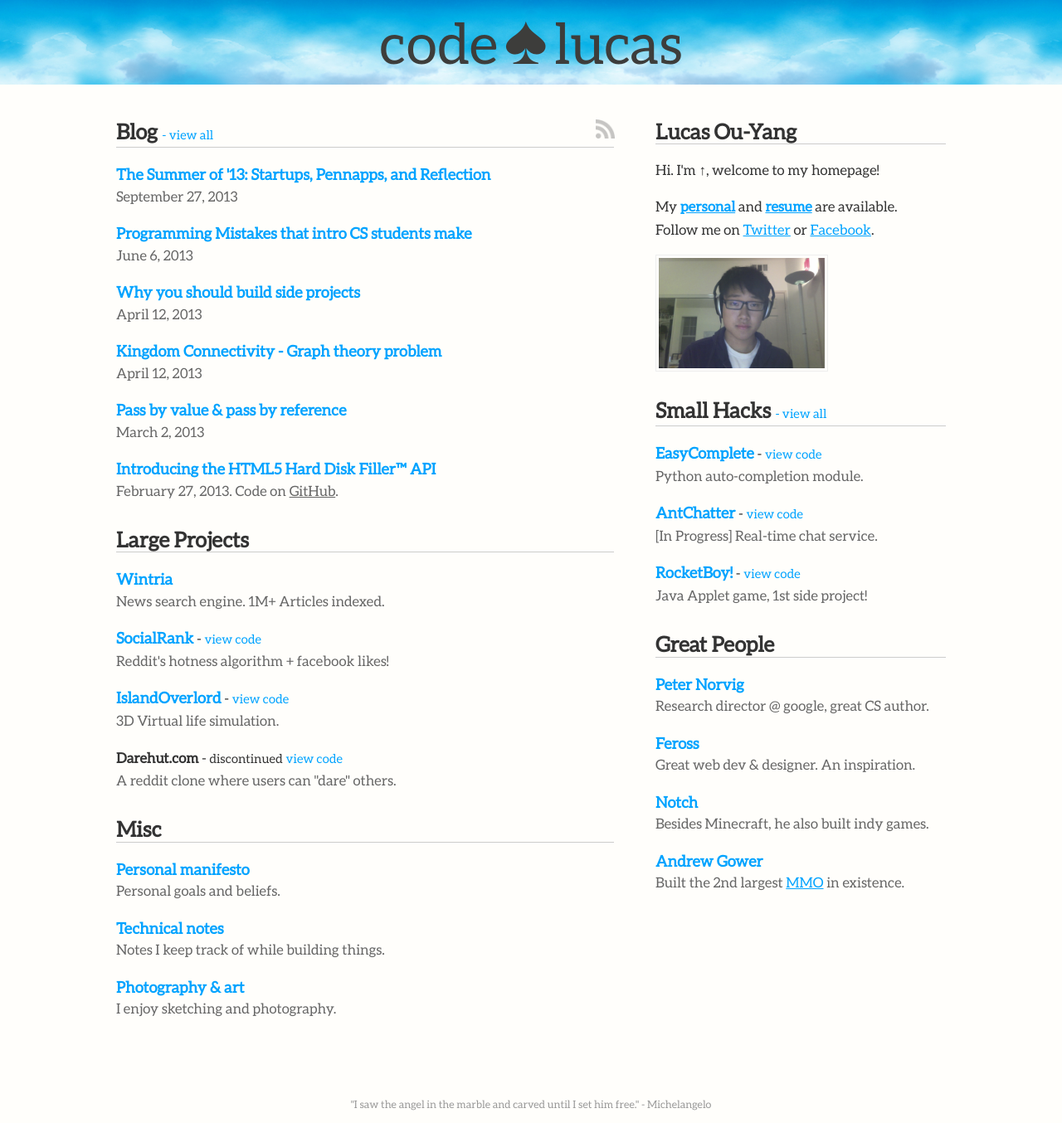
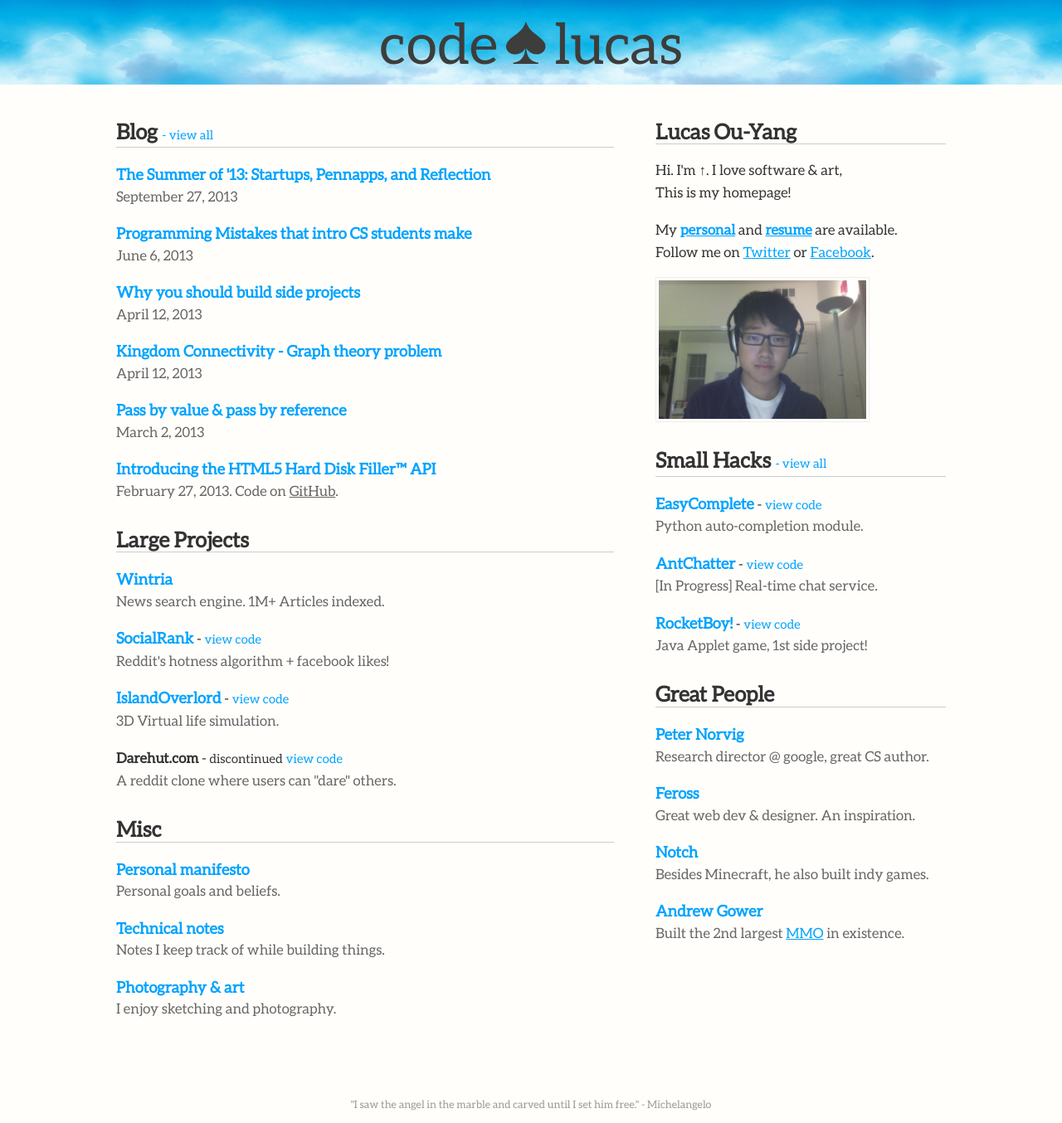
Before and after one commit to codelucas/codelucas.com, a Jekyll site: the page built from index.html, in a window 1280 px wide. Shown: the whole page at 83% size. Built offline with Jekyll 4.4.1, drawn with Linux system fonts in a browser that asks for light colours; Markdown is read by kramdown in place of the engine named in the settings.

Commit message:
removed rss button, changed some index.html text

```diff
--- a/index.html
+++ b/index.html
@@ -5,9 +5,9 @@ class: home
 ---
 <div class="left">
   <h2>Blog <a href="/posts/" class="viewtag">- view all</a>
-    <a class="rss" href="http://feeds.feedburner.com/codelucas" title="Subscribe to the codelucas.com Feed">
+    <!-- <a class="rss" href="http://feeds.feedburner.com/codelucas" title="Subscribe to the codelucas.com Feed">
       <img src="/images/rss.png" alt="RSS Feed Icon" />
-    </a>
+    </a> -->
   </h2>
   <ul class="listing">
     {% for post in site.posts limit:6 %}
@@ -65,7 +65,9 @@ class: home
   <h2>Lucas Ou-Yang</h2>
   <div class="bio">
     <p>
-      Hi. I'm <strong>&#8593;</strong>, welcome to my homepage!
+      Hi. I'm <strong>&#8593;</strong>. I love software & art,
+      <br>
+      This is my homepage!
     </p>
     <p>
       My <a href="/about/" class="strong">personal</a> and <a href="/resume/" class="strong">resume</a> are available.
@@ -76,7 +78,7 @@ class: home
 
     <a class="avatar" title="Lucas Ou-Yang">
       <img src="/images/selfie1.jpg"
-	alt="Check me out..." style="max-width:200px;margin:0px 0px 0px 0px;" />
+	alt="Check me out..." style="max-width:250px;margin:0px 0px 0px 0px;" />
     </a>
   </div>
 
@@ -88,7 +90,7 @@ class: home
       <span>Python auto-completion module.</span>
     </li>
     <li>
-      <a href="">AntChatter</a> -
+      <a href="http://louyang.webfactional.com">AntChatter</a> -
 		<a class="viewtag" href="https://github.com/codelucas/antchatter">view code</a>
       <span>[In Progress] Real-time chat service.</span>
     </li>
```
Also changed, not shown: css/compiled/style.css, images/selfie2.jpg (added), images/up.png.
